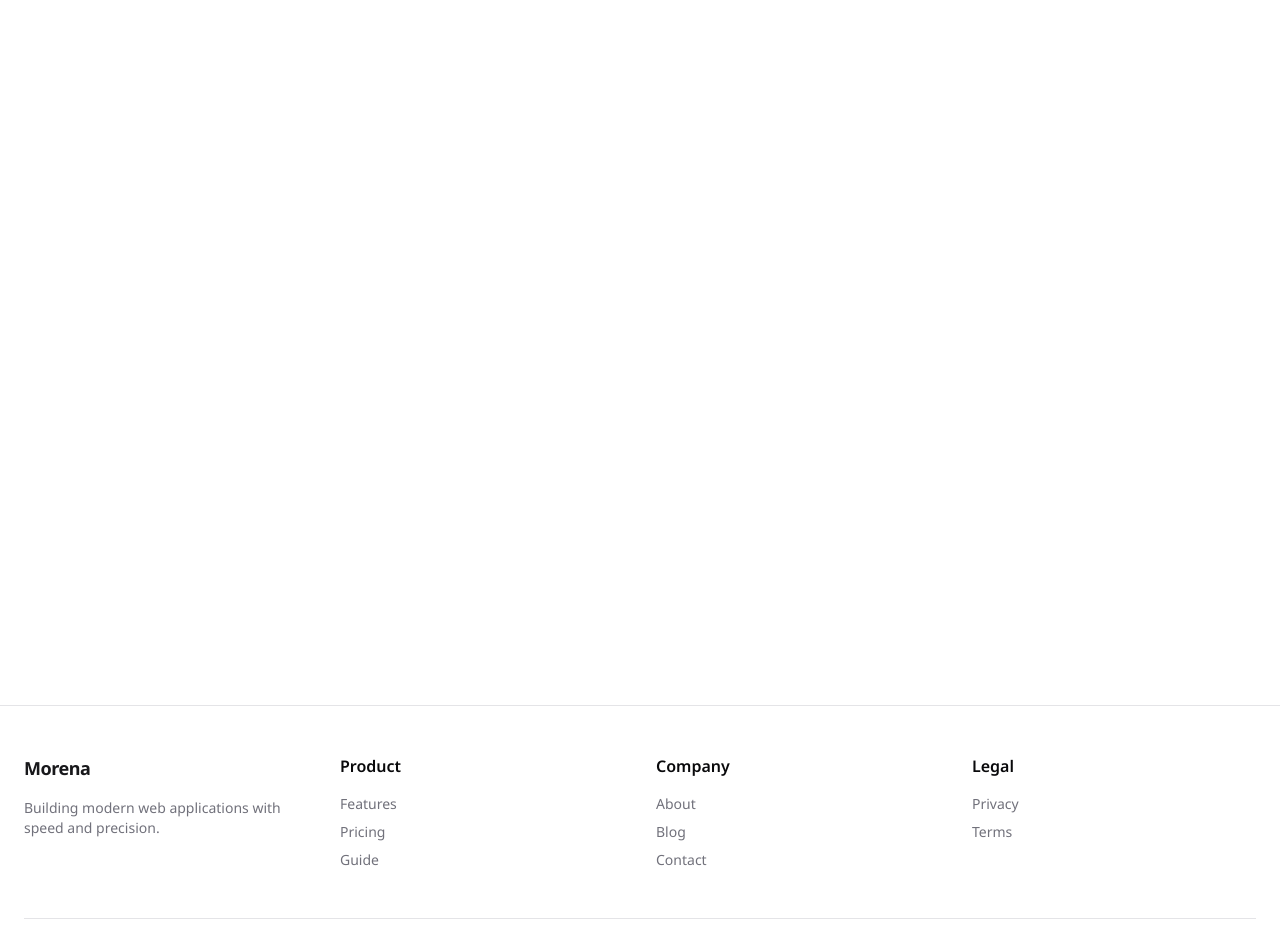
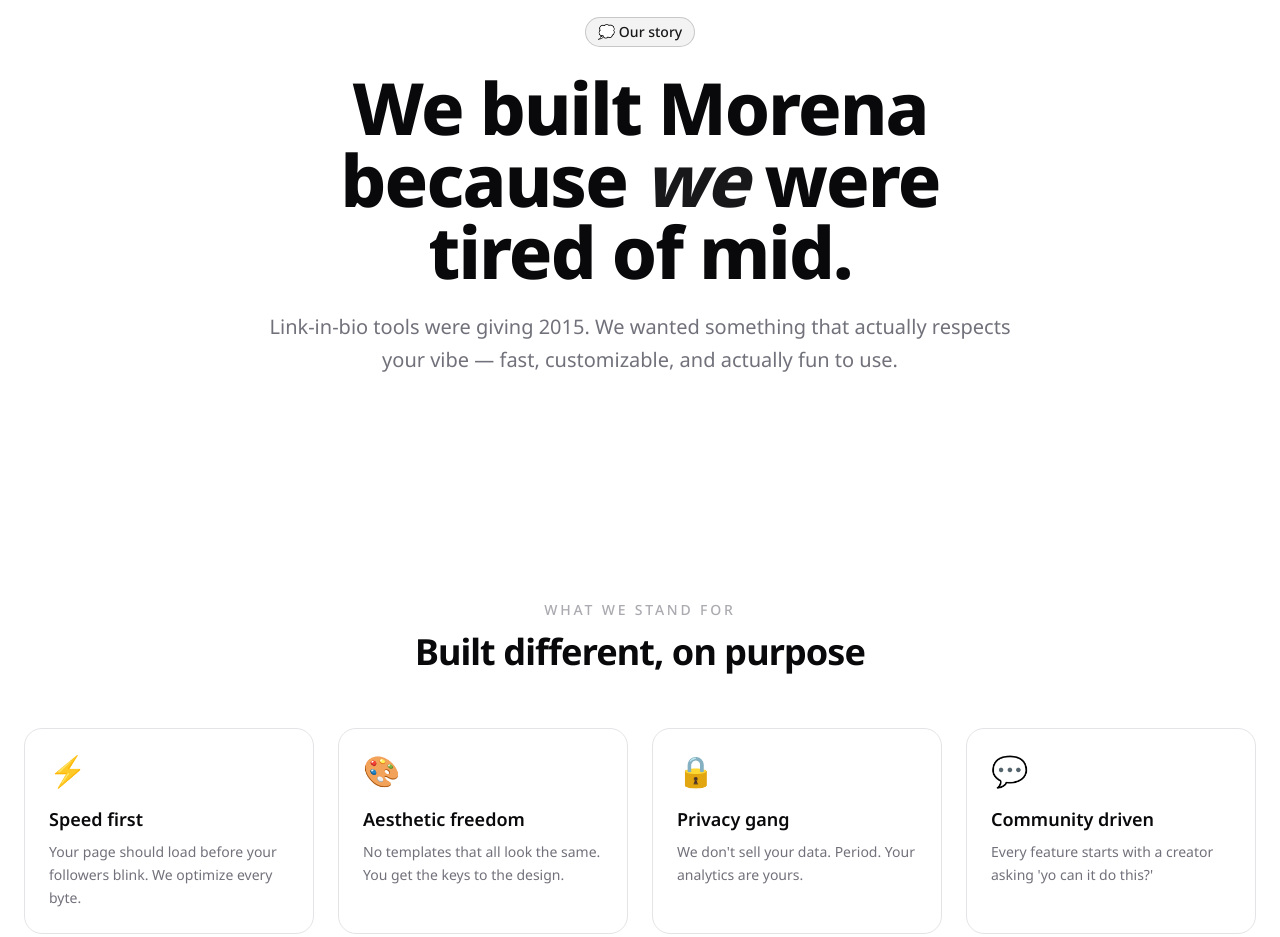
Before and after one commit to PankajKDev/morena, a Next.js app: page /about in a window 1280 px wide. Shown: the part 160-1097 px from the top of the page. Built offline with nearby package versions, Linux system fonts and the light colour scheme; no server answers.

Commit message:
[Frontend]:created about page

```diff
--- a/app/(root)/about/page.tsx
+++ b/app/(root)/about/page.tsx
@@ -1,5 +1,17 @@
+import AboutHero from "@/components/shared/AboutHero";
+
+import AboutTeam from "@/components/shared/AboutTeam";
+import AboutValues from "@/components/shared/AboutValues";
+
 function page() {
-  return <div>page</div>;
+  return (
+    <div className="flex flex-col">
+      <AboutHero />
+
+      <AboutValues />
+      <AboutTeam />
+    </div>
+  );
 }
 
 export default page;
--- /dev/null
+++ b/components/shared/AboutHero.tsx
@@ -0,0 +1,23 @@
+const AboutHero = () => {
+  return (
+    <section className="relative overflow-hidden bg-background py-20 lg:py-28">
+      <div className="absolute top-1/2 left-1/2 -z-10 h-[500px] w-[500px] -translate-x-1/2 -translate-y-1/2 rounded-full bg-primary/5 blur-[150px]" />
+      <div className="container mx-auto px-4 md:px-6">
+        <div className="mx-auto max-w-3xl text-center space-y-6">
+          <div className="inline-flex items-center rounded-full border border-primary/20 bg-primary/5 px-3 py-1 text-sm font-medium text-primary">
+            <span>💭 Our story</span>
+          </div>
+          <h1 className="text-5xl font-extrabold tracking-tight sm:text-6xl md:text-7xl">
+            We built Morena because <span className="text-primary italic">we</span> were tired of mid.
+          </h1>
+          <p className="text-lg text-muted-foreground md:text-xl leading-relaxed">
+            Link-in-bio tools were giving 2015. We wanted something that actually
+            respects your vibe — fast, customizable, and actually fun to use.
+          </p>
+        </div>
+      </div>
+    </section>
+  );
+};
+
+export default AboutHero;
--- /dev/null
+++ b/components/shared/AboutTeam.tsx
@@ -0,0 +1,28 @@
+const AboutTeam = () => {
+  return (
+    <section className="border-t bg-muted/30 py-20 lg:py-28">
+      <div className="container mx-auto px-4 md:px-6">
+        <div className="mx-auto max-w-2xl text-center space-y-6">
+          <div className="inline-flex items-center rounded-full border border-primary/20 bg-primary/5 px-3 py-1 text-sm font-medium text-primary">
+            <span>🛠️ Solo dev energy</span>
+          </div>
+          <h2 className="text-3xl font-bold tracking-tight sm:text-4xl">
+            Made by one person who actually cares
+          </h2>
+          <p className="text-muted-foreground text-lg leading-relaxed">
+            No VC bloat, no corporate roadmap. Just me, some coffee, and a vision
+            to build the link-in-bio tool I always wanted. Every feature ships
+            because I believe it matters — not because a board said so.
+          </p>
+          <div className="flex justify-center gap-2 text-sm text-muted-foreground pt-4">
+            <span className="rounded-full border px-3 py-1">🧑‍💻 Solo founder</span>
+            <span className="rounded-full border px-3 py-1">❤️ Community first</span>
+            <span className="rounded-full border px-3 py-1">🚀 Ship fast</span>
+          </div>
+        </div>
+      </div>
+    </section>
+  );
+};
+
+export default AboutTeam;
--- /dev/null
+++ b/components/shared/AboutValues.tsx
@@ -0,0 +1,53 @@
+const values = [
+  {
+    emoji: "⚡",
+    title: "Speed first",
+    desc: "Your page should load before your followers blink. We optimize every byte.",
+  },
+  {
+    emoji: "🎨",
+    title: "Aesthetic freedom",
+    desc: "No templates that all look the same. You get the keys to the design.",
+  },
+  {
+    emoji: "🔒",
+    title: "Privacy gang",
+    desc: "We don't sell your data. Period. Your analytics are yours.",
+  },
+  {
+    emoji: "💬",
+    title: "Community driven",
+    desc: "Every feature starts with a creator asking 'yo can it do this?'",
+  },
+];
+
+const AboutValues = () => {
+  return (
+    <section className="bg-background py-20 lg:py-28">
+      <div className="container mx-auto px-4 md:px-6">
+        <div className="flex flex-col items-center text-center space-y-3 mb-14">
+          <span className="text-sm font-medium text-muted-foreground/60 uppercase tracking-[0.2em]">
+            What we stand for
+          </span>
+          <h2 className="text-3xl font-bold tracking-tight sm:text-4xl">
+            Built different, on purpose
+          </h2>
+        </div>
+        <div className="grid gap-6 sm:grid-cols-2 lg:grid-cols-4">
+          {values.map((v) => (
+            <div
+              key={v.title}
+              className="group rounded-2xl border bg-card p-6 transition-all hover:shadow-md hover:border-primary/30"
+            >
+              <span className="text-3xl">{v.emoji}</span>
+              <h3 className="mt-4 font-semibold text-lg">{v.title}</h3>
+              <p className="mt-2 text-sm text-muted-foreground leading-relaxed">{v.desc}</p>
+            </div>
+          ))}
+        </div>
+      </div>
+    </section>
+  );
+};
+
+export default AboutValues;
```
